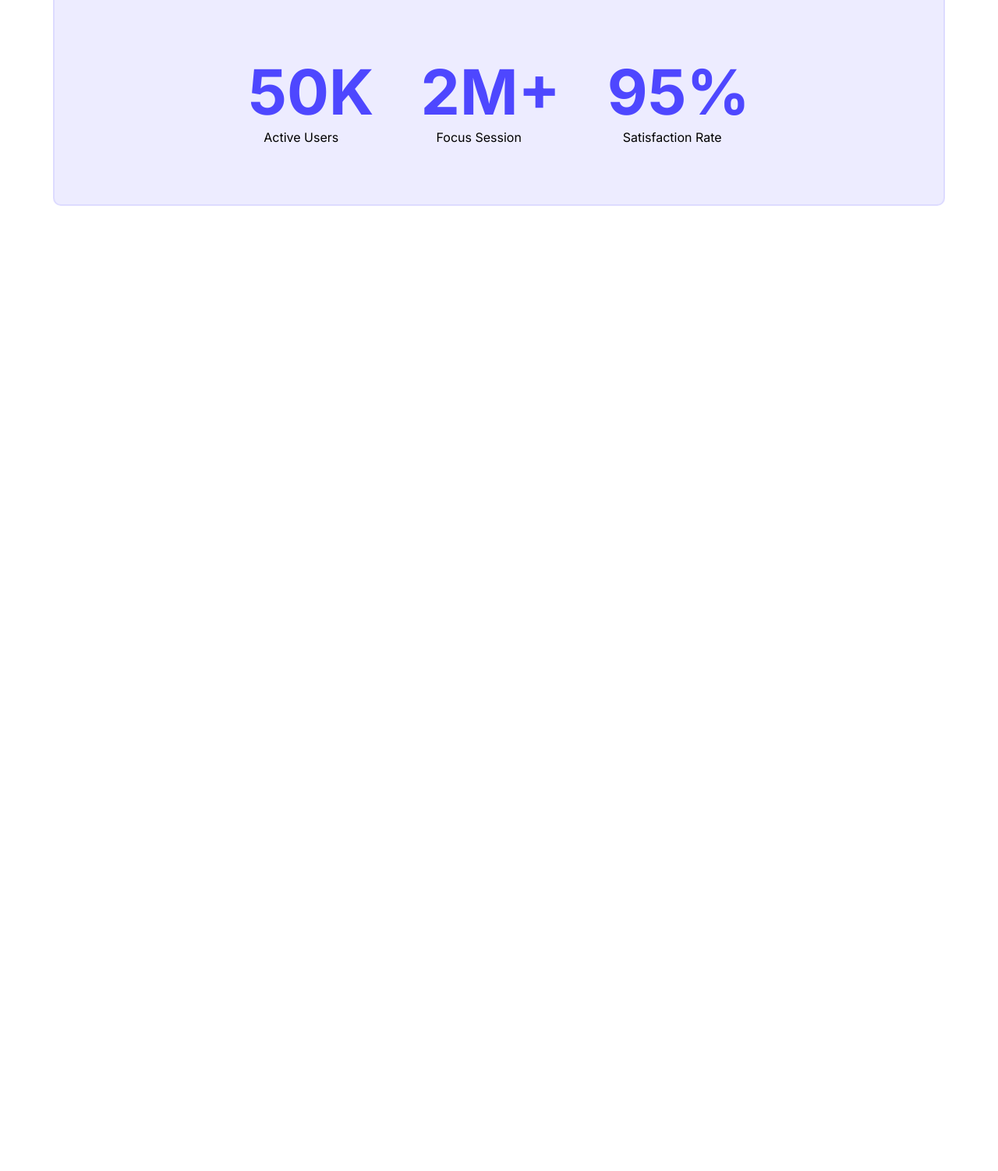
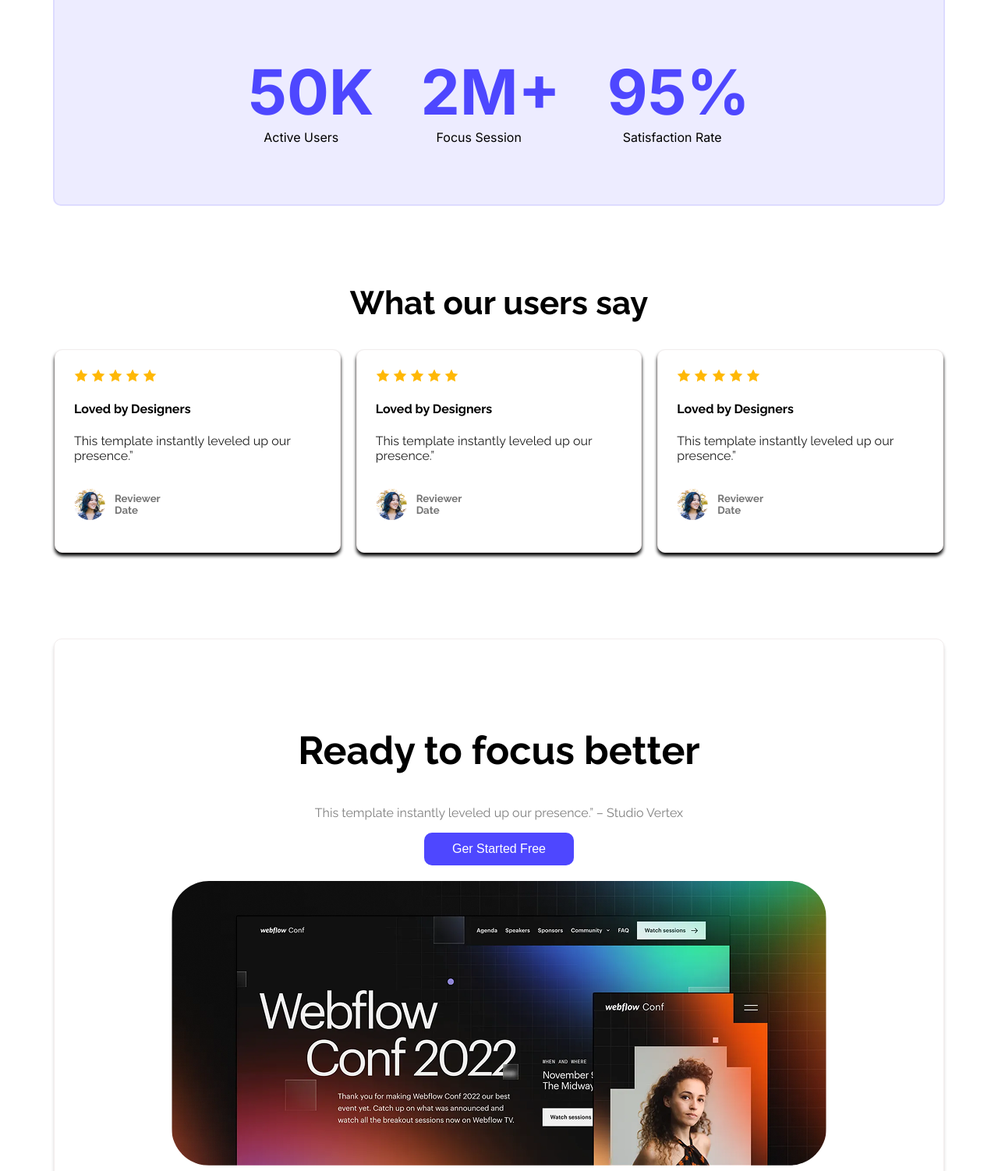
Before and after one commit to Mahedi76/assignment-one, a plain HTML site: page index.html in a window 1280 px wide. Shown: the part 1376-2878 px from the top of the page at 78% size. Before the commit the page ends 1690 px from the top, so only its background shows below. Drawn offline with Linux system fonts and the light colour scheme.

Commit message:
fourth commit

```diff
--- a/index.html
+++ b/index.html
@@ -69,6 +69,76 @@
             </div>
         </section>
 
+
+        <section class="design">
+            <h2 class="design-heading">What our users say</h2>
+            <div class="designer-container">
+
+                <div class="designer">
+                    <img src="./Assets/icon-star.png" alt="">
+                    <img src="./Assets/icon-star.png" alt="">
+                    <img src="./Assets/icon-star.png" alt="">
+                    <img src="./Assets/icon-star.png" alt="">
+                    <img src="./Assets/icon-star.png" alt="">
+
+                    <h4 class="designer-title">Loved by Designers</h4>
+                    <p class="designer-para">This template instantly leveled up our presence.”</p>
+
+                    <div class="designer-owner">
+                        <img class="design-pic" src="./Assets/avatar.png" alt="">
+                        <h5>Reviewer <br> Date</h5>
+                    </div>
+                </div>
+
+
+                <div class="designer">
+                     <img src="./Assets/icon-star.png" alt="">
+                    <img src="./Assets/icon-star.png" alt="">
+                    <img src="./Assets/icon-star.png" alt="">
+                    <img src="./Assets/icon-star.png" alt="">
+                    <img src="./Assets/icon-star.png" alt="">
+                    <h4 class="designer-title">Loved by Designers</h4>
+                    <p class="designer-para">This template instantly leveled up our presence.”</p>
+
+                    <div class="designer-owner">
+                        <img class="design-pic" src="./Assets/avatar.png" alt="">
+                        <h5>Reviewer <br> Date</h5>
+                    </div>
+                </div>
+
+
+                <div class="designer">
+                     <img src="./Assets/icon-star.png" alt="">
+                    <img src="./Assets/icon-star.png" alt="">
+                    <img src="./Assets/icon-star.png" alt="">
+                    <img src="./Assets/icon-star.png" alt="">
+                    <img src="./Assets/icon-star.png" alt="">
+                    <h4 class="designer-title">Loved by Designers</h4>
+                    <p class="designer-para">This template instantly leveled up our presence.”</p>
+
+                    <div class="designer-owner">
+                        <img class="design-pic" src="./Assets/avatar.png" alt="">
+                        <h5>Reviewer <br> Date</h5>
+                    </div>
+                </div>
+
+
+            </div>
+
+        </section>
+
+
+        <section class="focus">
+            <div>
+                <h1 class="focus-title">Ready to focus better</h1>
+                <p class="focus-para"> This template instantly leveled up our presence.” – Studio Vertex</p>
+                <button class="focus-btn">Ger Started Free</button>
+            </div>
+            <div>
+                <img class="focus-img" src="./Assets/wc-big.png" alt="">
+            </div>
+        </section>
+
     </main>
     <footer>
 
--- a/styles/style.css
+++ b/styles/style.css
@@ -174,3 +174,101 @@ header.section-width{
     margin-top: 0px;
     margin-left: 20px;
 }
+
+
+
+/* Loved designers styles */
+
+.design{
+    max-width: 1140px;
+    margin: 50px auto;
+    margin-top: 100px;
+}
+
+
+.designer{
+    background-color: white;
+    padding: 24px;
+    border-radius: 10px;
+    box-shadow: 0px 4px 4px 0px #000000;
+    border: 1px solid rgb(242, 237, 237);
+
+}
+
+.design-heading{
+    text-align: center;
+    font-size: 42px;
+    font-weight: bold;
+    text-shadow: #00000000;
+
+}
+
+.design-pic{
+    border-radius: 9999px;
+    width: 40px;
+    height: 40px;
+    box-shadow: 0px 4px 4px 0px #00000000;
+}
+
+.designer-owner{
+    display: flex;
+    gap: 12px;
+    align-items: center;
+    font-weight: 600;
+    font-size: 16px;
+    color: rgb(117, 117, 117);
+}
+
+.designer-para{
+    color: rgb(30, 30, 30);
+}
+
+.designer-container{
+    display: flex;
+    justify-content: space-between;
+    gap: 20px;
+}
+
+
+
+/* ready to focus better styles */
+
+.focus{
+    max-width: 1140px;
+    margin: 50px auto;
+    margin-top: 110px;
+    box-shadow: 0px 4px 4px 0px #00000027;
+    border: 1px solid rgb(242, 237, 237);
+    text-align: center;
+    padding-top: 71px;
+    padding-bottom: 71px;
+    border-radius: 10px;
+
+}
+
+.focus-title{
+    font-size: 50px;
+    font-weight: 700px;
+    color: rgb(0, 0, 0);
+}
+
+.focus-para{
+    font-size: 16px;
+    font-weight: 400;
+    color: rgba(0, 0, 0, 0.5);
+}
+
+.focus-btn{
+    font-size: 16px;
+    font-weight: 500;
+    color: rgb(255, 255, 255);
+    background-color: rgb(78, 71, 255);
+    padding: 12px 36px;
+    border: none;
+    border-radius: 10px;
+    margin-bottom: 20px;
+}
+
+.focus-img{
+    border-radius: 48px;
+}
```
